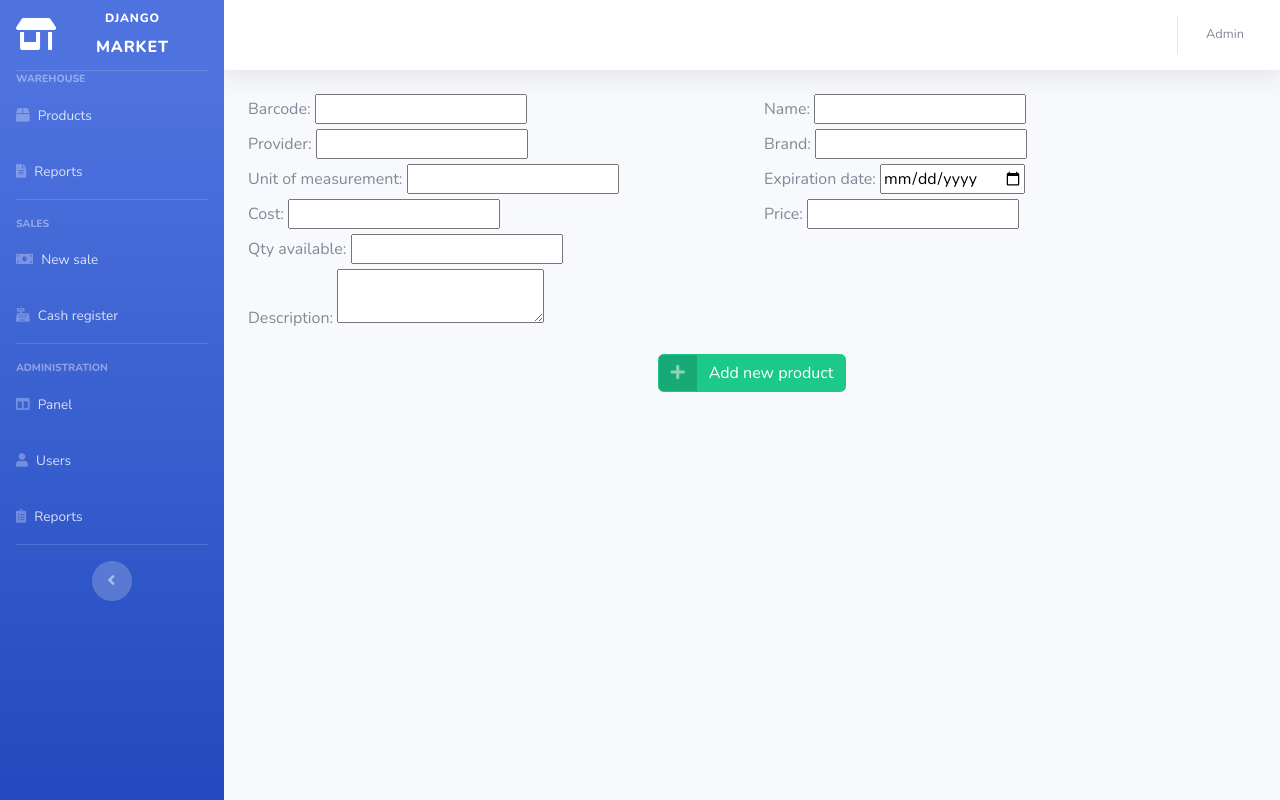
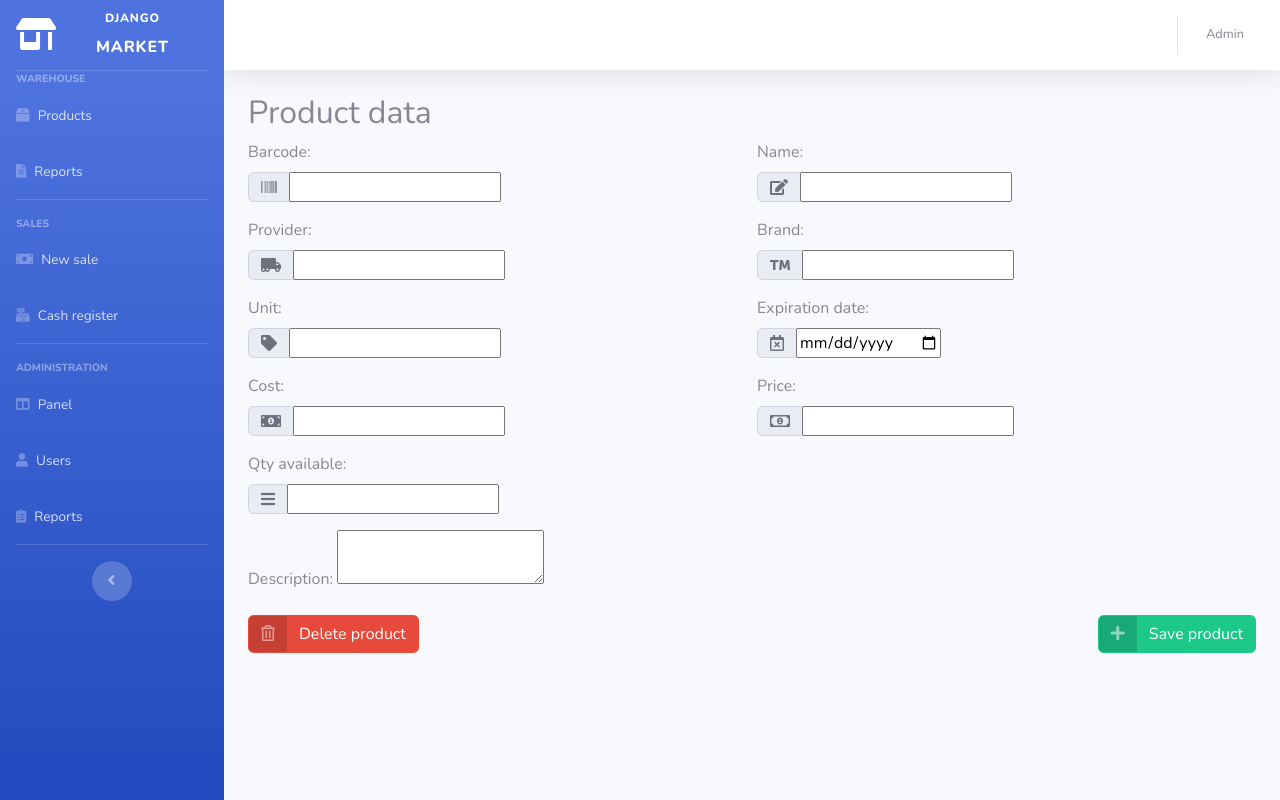
Before and after one commit to eliashhtores/market, a Django app: template templates/product/create.html in a window 1280 px wide. Run offline with Django 3.2, Linux system fonts and the light colour scheme; the template is opened without the code that fills it: most values are stand-ins (such as "Sample title", 1, 10 or a date in 2020); form fields are guessed from the names that the template uses; some libraries are stand-ins or nearby versions.

Commit message:
WIP product module

```diff
--- a/templates/base.html
+++ b/templates/base.html
@@ -43,7 +43,7 @@
                     <i class="fas fa-box"></i>
                     <span>Products</span>
                 </a>
-                <a class="nav-link" href="{% url 'product_app:product_create' %}">
+                <a class="nav-link" href="">
                     <i class="fas fa-file-alt"></i>
                     <span>Reports</span>
                 </a>
@@ -65,7 +65,7 @@
             </li>
 
             <li class="nav-item">
-                <a class="nav-link" href="" charts.html"">
+                <a class="nav-link" href="">
                     <i class="fas fa-cash-register"></i>
                     <span>Cash register</span>
                 </a>
@@ -80,21 +80,21 @@
             </div>
 
             <li class="nav-item">
-                <a class="nav-link" href="" charts.html"">
+                <a class="nav-link" href="">
                     <i class="fas fa-columns"></i>
                     <span>Panel</span>
                 </a>
             </li>
 
             <li class="nav-item">
-                <a class="nav-link" href="" charts.html"">
+                <a class="nav-link" href="">
                     <i class="fas fa-user"></i>
                     <span>Users</span>
                 </a>
             </li>
 
             <li class="nav-item">
-                <a class="nav-link" href="tables.html">
+                <a class="nav-link" href="#">
                     <i class="fas fa-clipboard-list"></i>
                     <span>Reports</span>
                 </a>
--- a/templates/product/create.html
+++ b/templates/product/create.html
@@ -7,66 +7,147 @@
 <div class="container">
     <form method="post">
         {% csrf_token %}
-        <div class="row">
+        <h2>Product data</h2>
+        <div class="form-row">
             <div class="col-md-6">
                 <label for="barcode">Barcode:</label>
+                <div class="input-group mb-3">
+                    <div class="input-group-prepend">
+                        <span class="input-group-text"><i class="fa fa-barcode"></i></span>
+                    </div>
                     {{ form.barcode }}
+                </div>
+                {% for error in form.barcode.errors %}
+                <p class="text-danger">
+                    {{ error|escape }}
+                </p>
+                {% endfor %}
             </div>
             <div class="col-md-6">
                 <label for="name">Name:</label>
+                <div class="input-group mb-3">
+                    <div class="input-group-prepend">
+                        <span class="input-group-text"><i class="fas fa-edit"></i></span>
+                    </div>
                     {{ form.name }}
                 </div>
             </div>
-        <div class="row">
+        </div>
+        <div class="form-row">
             <div class="col-md-6">
                 <label for="provider">Provider:</label>
+                <div class="input-group mb-3">
+                    <div class="input-group-prepend">
+                        <span class="input-group-text"><i class="fas fa-truck-moving"></i></span>
+                    </div>
                     {{ form.provider }}
+                </div>
             </div>
             <div class="col-md-6">
                 <label for="brand">Brand:</label>
+                <div class="input-group mb-3">
+                    <div class="input-group-prepend">
+                        <span class="input-group-text"><i class="fas fa-trademark"></i></span>
+                    </div>
                     {{ form.brand }}
                 </div>
             </div>
-        <div class="row">
+        </div>
+        <div class="form-row">
             <div class="col-md-6">
-                <label for="unit">Unit of measurement:</label>
+                <label for="unit">Unit:</label>
+                <div class="input-group mb-3">
+                    <div class="input-group-prepend">
+                        <span class="input-group-text"><i class="fas fa-tag"></i></span>
+                    </div>
                     {{ form.unit }}
+                </div>
             </div>
             <div class="col-md-6">
                 <label for="expiration_date">Expiration date:</label>
+                <div class="input-group mb-3">
+                    <div class="input-group-prepend">
+                        <span class="input-group-text"><i class="far fa-calendar-times"></i></span>
+                    </div>
                     {{ form.expiration_date }}
                 </div>
             </div>
-        <div class="row">
+        </div>
+        <div class="form-row">
             <div class="col-md-6">
                 <label for="cost">Cost:</label>
+                <div class="input-group mb-3">
+                    <div class="input-group-prepend">
+                        <span class="input-group-text"><i class="fas fa-money-bill-alt"></i></span>
+                    </div>
                     {{ form.cost }}
+                </div>
+                {% for error in form.cost.errors %}
+                <p class="text-danger">
+                    {{ error|escape }}
+                </p>
+                {% endfor %}
             </div>
             <div class="col-md-6">
                 <label for="price">Price:</label>
+                <div class="input-group mb-3">
+                    <div class="input-group-prepend">
+                        <span class="input-group-text"><i class="far fa-money-bill-alt"></i></span>
+                    </div>
                     {{ form.price }}
                 </div>
+                {% for error in form.price.errors %}
+                <p class="text-danger">
+                    {{ error|escape }}
+                </p>
+                {% endfor %}
             </div>
-        <div class="row">
-            <div class="col-md">
+        </div>
+        <div class="form-row">
+            <div class="col-md-6">
                 <label for="qty_available">Qty available:</label>
+                <div class="input-group mb-3">
+                    <div class="input-group-prepend">
+                        <span class="input-group-text"><i class="fas fa-bars"></i></span>
+                    </div>
                     {{ form.qty_available }}
                 </div>
             </div>
-        <div class="row">
+        </div>
+        <div class="form-row">
             <div class="col-md">
                 <label for="description">Description:</label>
                 {{ form.description }}
             </div>
         </div>
-
-        <div class="d-flex justify-content-center my-3">
-            <a href="/product/create" class="btn btn-success btn-icon-split">
+        {% for error in form.errors %}
+        <p class="text-danger">
+            {{ error|escape }}
+        </p>
+        {% endfor %}
+        <div class="row">
+            {% if product %}
+            <div class="col-md-6">
+                <div class="d-flex justify-content-start my-3">
+                    <a href="{% url 'product_app:product_delete' product.id %}" class="btn btn-danger btn-icon-split">
+                        <span class="icon text-white-50">
+                            <i class="far fa-trash-alt"></i>
+                        </span>
+                        <span class="text">Delete product</span>
+                    </a>
+                </div>
+            </div>
+            {% endif %}
+            <div class="col-md-6">
+                <div class="d-flex justify-content-end my-3">
+                    <button type="submit" class="btn btn-success btn-icon-split">
                         <span class="icon text-white-50">
                             <i class="fas fa-plus"></i>
                         </span>
-                <span class="text">Add new product</span>
-            </a>
+                        <span class="text">Save product</span>
+                    </button>
+                </div>
+            </div>
         </div>
     </form>
 </div>
```
Also changed, not shown: applications/product/forms.py (+12 -8 lines), applications/product/urls.py (+8 -0 lines), applications/product/views.py (+41 -2 lines), applications/sale/managers.py (+21 -5 lines), applications/utils.py (added, +14 -0 lines), templates/product/delete.html (added, +27 -0 lines), templates/product/detail.html (added, +61 -0 lines), templates/product/list.html (+18 -22 lines). Lines whose indentation alone changed are shown as unchanged.
